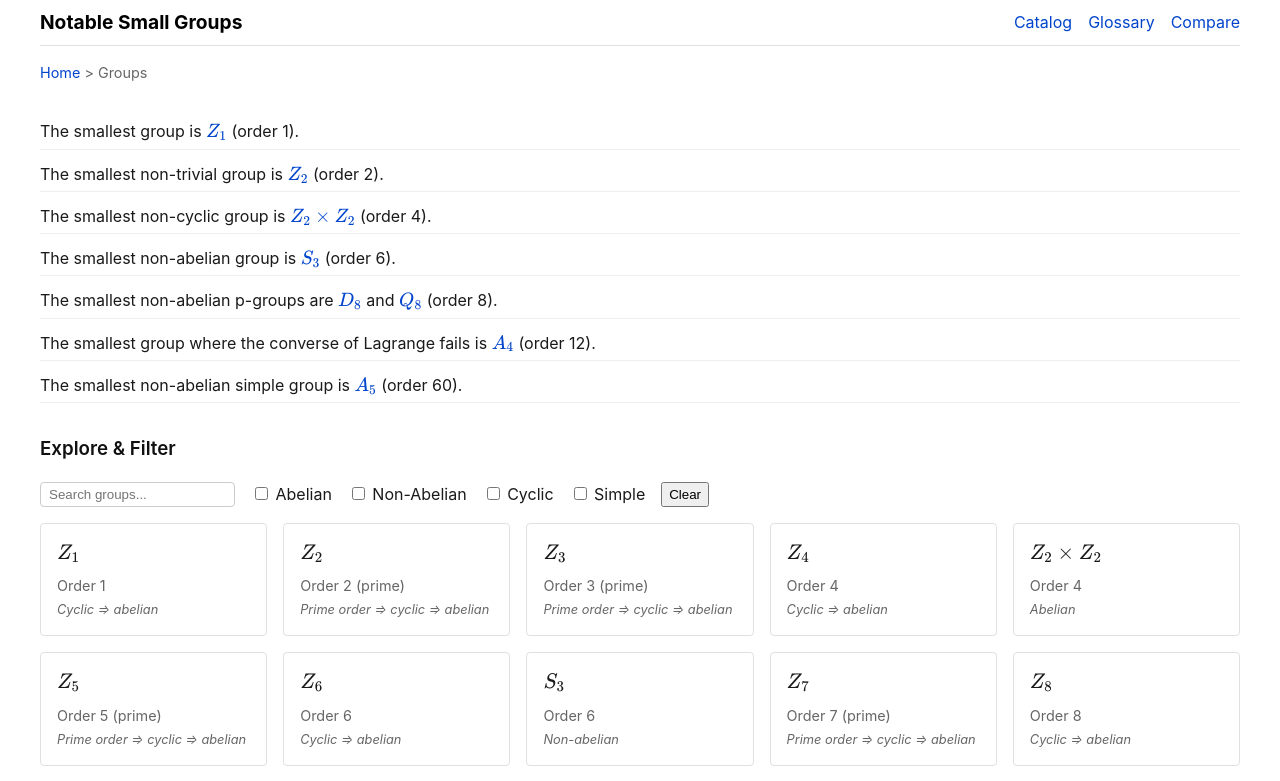
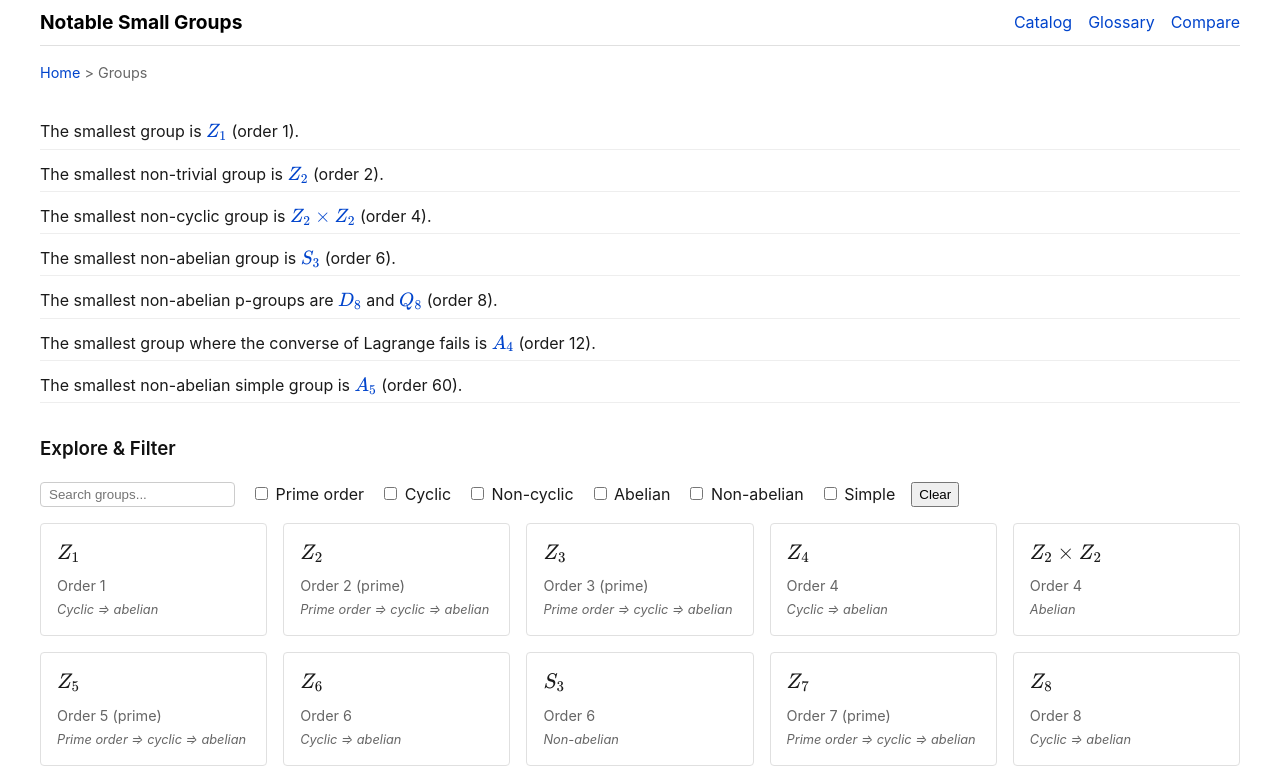
Before and after one commit to sqrt-of-2/finite-group-theory, a React (Vite) app: page /groups in a window 1280 px wide. Shown: the top 781 px of the page. Built offline with nearby package versions, Linux system fonts and the light colour scheme.

Commit message:
Add Prime and Non-cyclic filters, reorder toggles

```diff
--- a/src/pages/Landing.tsx
+++ b/src/pages/Landing.tsx
@@ -32,6 +32,9 @@ export const Landing: React.FC = () => {
     const [filterAbelian, setFilterAbelian] = useState<boolean | null>(null);
     const [filterCyclic, setFilterCyclic] = useState<boolean | null>(null);
     const [filterSimple, setFilterSimple] = useState<boolean | null>(null);
+    const [filterPrime, setFilterPrime] = useState<boolean | null>(null);
+
+    const primes = [2, 3, 5, 7, 11, 13, 17, 19, 23, 29, 31, 37, 41, 43, 47, 53, 59];
 
     const filtered = allGroups.filter(g => {
         const searchLower = search.toLowerCase();
@@ -45,6 +48,10 @@ export const Landing: React.FC = () => {
         if (filterAbelian !== null && g.props.isAbelian !== filterAbelian) return false;
         if (filterCyclic !== null && g.props.isCyclic !== filterCyclic) return false;
         if (filterSimple !== null && g.props.isSimple !== filterSimple) return false;
+        if (filterPrime !== null) {
+            const isPrime = primes.includes(g.props.order);
+            if (isPrime !== filterPrime) return false;
+        }
         return true;
     });
 
@@ -61,6 +68,7 @@ export const Landing: React.FC = () => {
 
     return (
         <div className="container">
+            {/* ... notableGroups section ... */}
             <section style={{ margin: '2rem 0' }}>
                 <ul className="dense-list">
                     {notableGroups.map((item: any) => (
@@ -95,13 +103,18 @@ export const Landing: React.FC = () => {
                         style={{ padding: '4px 8px', borderRadius: '4px', border: '1px solid #ccc' }}
                     />
 
-                    <label><input type="checkbox" checked={filterAbelian === true} onChange={() => setFilterAbelian(prev => prev === true ? null : true)} /> Abelian</label>
-                    <label><input type="checkbox" checked={filterAbelian === false} onChange={() => setFilterAbelian(prev => prev === false ? null : false)} /> Non-Abelian</label>
+                    {/* Filter Ordering: Prime, Cyclic, Non-cyclic, Abelian, Non-abelian, Simple */}
+                    <label><input type="checkbox" checked={filterPrime === true} onChange={() => setFilterPrime(prev => prev === true ? null : true)} /> Prime order</label>
 
                     <label><input type="checkbox" checked={filterCyclic === true} onChange={() => setFilterCyclic(prev => prev === true ? null : true)} /> Cyclic</label>
+                    <label><input type="checkbox" checked={filterCyclic === false} onChange={() => setFilterCyclic(prev => prev === false ? null : false)} /> Non-cyclic</label>
+
+                    <label><input type="checkbox" checked={filterAbelian === true} onChange={() => setFilterAbelian(prev => prev === true ? null : true)} /> Abelian</label>
+                    <label><input type="checkbox" checked={filterAbelian === false} onChange={() => setFilterAbelian(prev => prev === false ? null : false)} /> Non-abelian</label>
+
                     <label><input type="checkbox" checked={filterSimple === true} onChange={() => setFilterSimple(prev => prev === true ? null : true)} /> Simple</label>
 
-                    <button onClick={() => { setSearch(''); setFilterAbelian(null); setFilterCyclic(null); setFilterSimple(null); }} style={{ cursor: 'pointer' }}>
+                    <button onClick={() => { setSearch(''); setFilterAbelian(null); setFilterCyclic(null); setFilterSimple(null); setFilterPrime(null); }} style={{ cursor: 'pointer' }}>
                         Clear
                     </button>
                 </div>
@@ -115,18 +128,18 @@ export const Landing: React.FC = () => {
                             <div style={{ fontSize: '0.9rem', color: '#666', marginTop: '0.5rem' }}>
                                 <div>
                                     Order {g.props.order}
-                                    {([2, 3, 5, 7, 11, 13, 17, 19, 23, 29, 31, 37, 41, 43, 47, 53, 59].includes(g.props.order)) ? ' (prime)' : ''}
+                                    {(primes.includes(g.props.order)) ? ' (prime)' : ''}
                                 </div>
                                 <div style={{ fontSize: '0.8rem', fontStyle: 'italic', marginTop: '0.2rem' }}>
                                     {(() => {
-                                        const isPrime = [2, 3, 5, 7, 11, 13, 17, 19, 23, 29, 31, 37, 41, 43, 47, 53, 59].includes(g.props.order);
+                                        const isPrime = primes.includes(g.props.order);
                                         if (isPrime) return "Prime order ⇒ cyclic ⇒ abelian";
                                         if (g.props.isCyclic) return "Cyclic ⇒ abelian";
                                         if (g.props.isAbelian) return "Abelian";
                                         return "Non-abelian";
                                     })()}
                                 </div>
-                                {g.props.isSimple && !([2, 3, 5, 7, 11, 13, 17, 19, 23, 29, 31, 37, 41, 43, 47, 53, 59].includes(g.props.order)) && (
+                                {g.props.isSimple && !(primes.includes(g.props.order)) && (
                                     <div style={{ color: 'green', marginTop: '0.2rem' }}>Simple</div>
                                 )}
                             </div>
```
Also changed, not shown: 1 other file (tests, documents, lock files or other folders).
